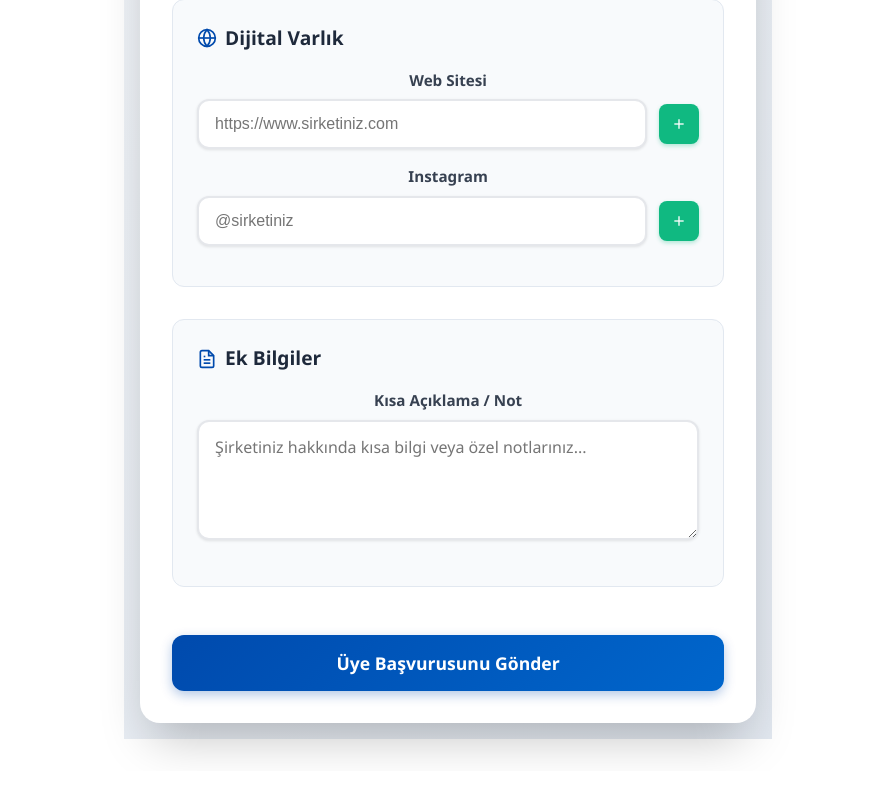
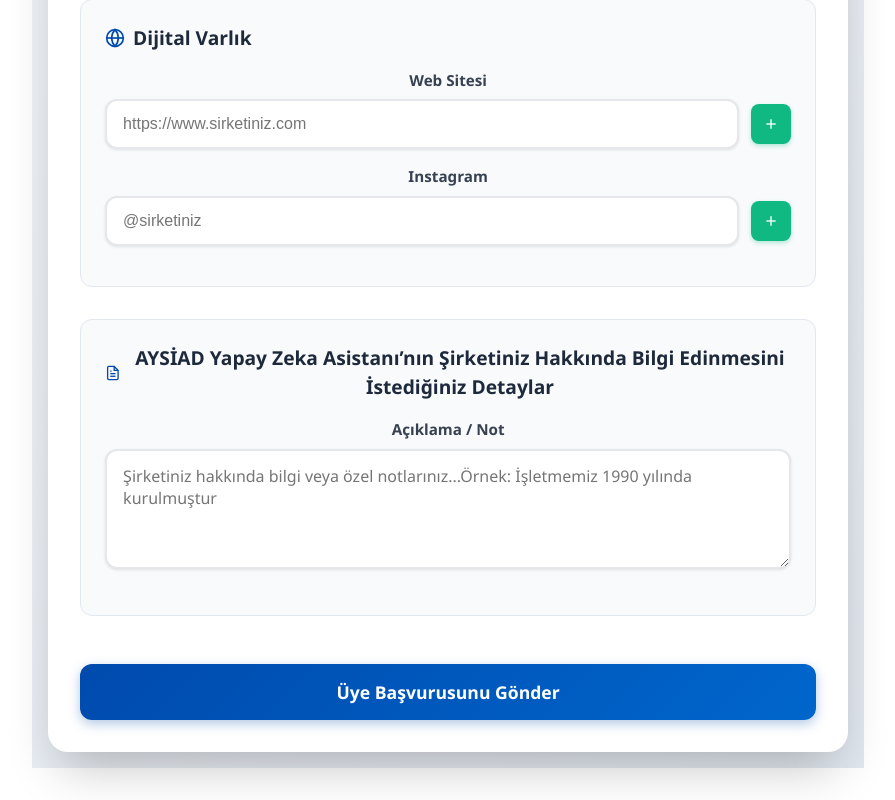
Before and after one commit to usufefe/aysiad-uye-formu, a React (Vite) app: page / in a window 1280 px wide. Shown: the part 1041-1841 px from the top of the page, without its empty margins (161-1056 px from the left). Before the commit the page ends 1812 px from the top, so only its background shows below. Built offline with nearby package versions, Linux system fonts and the light colour scheme.

Commit message:
Update AysiadUyeFormu: Revise section titles and update textarea placeholder for clarity

```diff
--- a/src/components/AysiadUyeFormu.jsx
+++ b/src/components/AysiadUyeFormu.jsx
@@ -1257,16 +1257,16 @@
                   <line x1="16" y1="17" x2="8" y2="17"></line>
                   <polyline points="10,9 9,9 8,9"></polyline>
                 </svg>
-                Ek Bilgiler
+                AYSİAD Yapay Zeka Asistanı’nın Şirketiniz Hakkında Bilgi Edinmesini İstediğiniz Detaylar
               </h3>
               <div className="aysiad-form-field">
-                <label className="aysiad-form-label">Kısa Açıklama / Not</label>
+                <label className="aysiad-form-label">Açıklama / Not</label>
                 <textarea
                   name="aciklama"
                   className="aysiad-textarea"
                   value={form.aciklama}
                   onChange={handleChange}
-                  placeholder="Şirketiniz hakkında kısa bilgi veya özel notlarınız..."
+                  placeholder="Şirketiniz hakkında bilgi veya özel notlarınız...Örnek: İşletmemiz 1990 yılında kurulmuştur"
                 />
               </div>
             </div>
```
